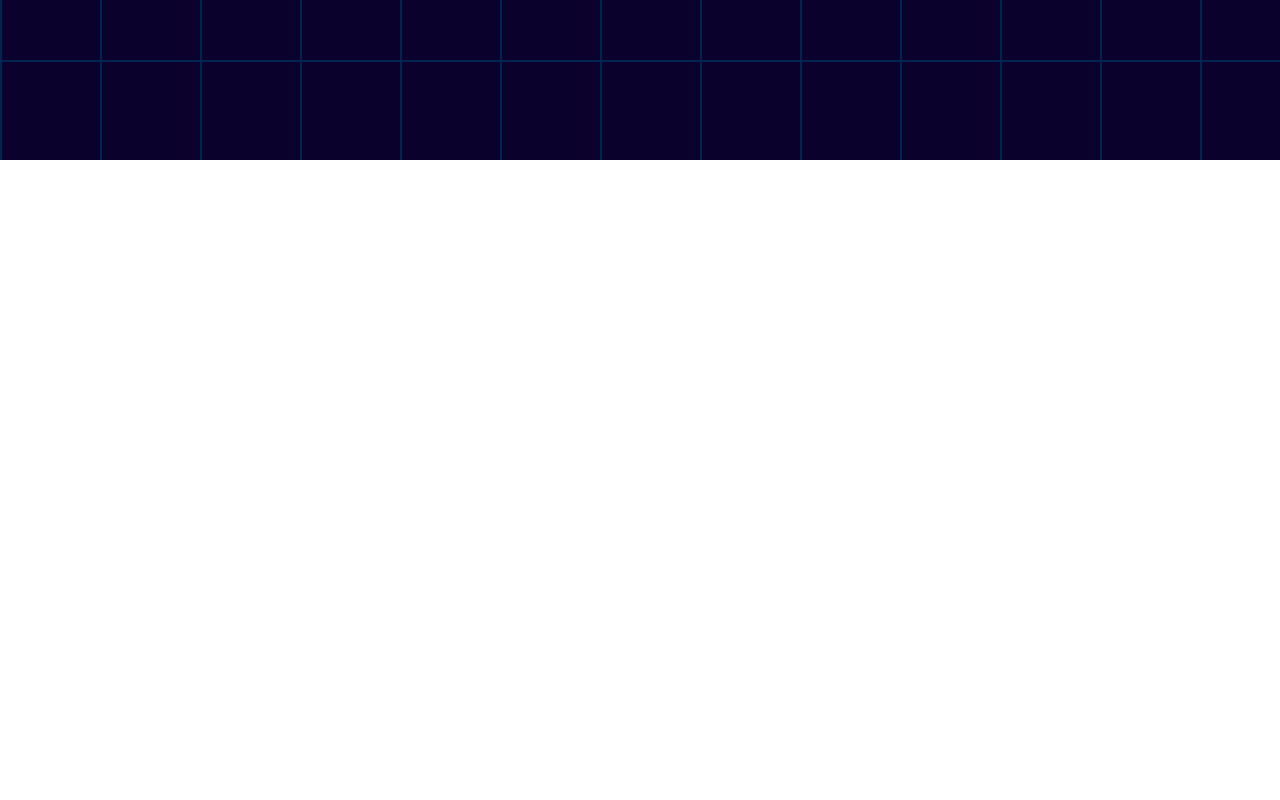
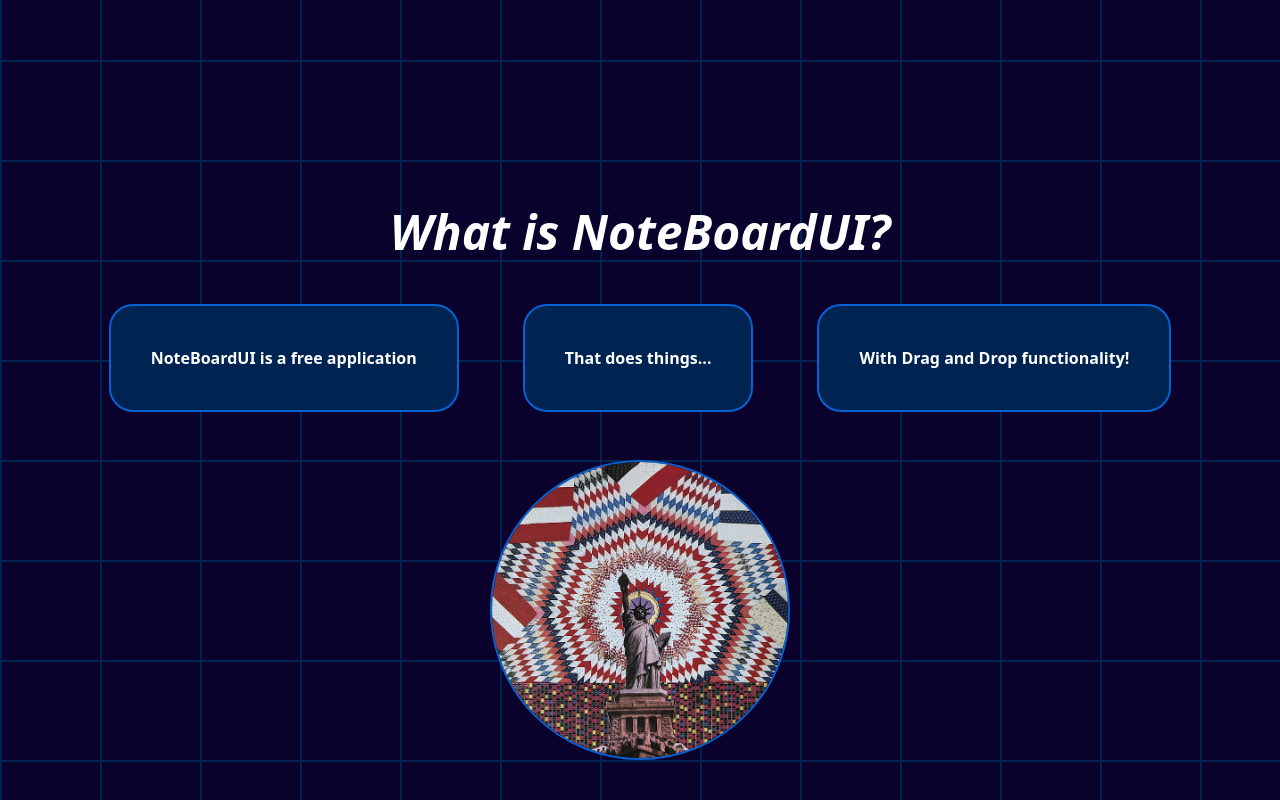
Before and after one commit to Bonyony/drag-and-drop, a React (Vite) app: page / in a window 1280 px wide. Shown: the part 640-1440 px from the top of the page. Before the commit the page ends 800 px from the top, so only its background shows below. Built offline with nearby package versions, Linux system fonts and the light colour scheme.

Commit message:
filled out home landing page

```diff
--- a/src/App.css
+++ b/src/App.css
@@ -0,0 +1,5 @@
+.overflow-handler {
+  overflow-x: hidden;
+  overflow-y: hidden;
+  position: relative;
+}
--- a/src/App.jsx
+++ b/src/App.jsx
@@ -7,11 +7,14 @@ import Info from "./pages/Info";
 function App() {
   return (
     <>
-      <Routes>
-        <Route path="/" element={<Home />} />
-        <Route path="/noteboard" element={<NoteBoard />} />
-        <Route path="/info" element={<Info />} />
-      </Routes>
+      {/* May need to change this overflow handler for the noteboard view */}
+      <div className="overflow-handler">
+        <Routes>
+          <Route path="/" element={<Home />} />
+          <Route path="/noteboard" element={<NoteBoard />} />
+          <Route path="/info" element={<Info />} />
+        </Routes>
+      </div>
     </>
   );
 }
--- /dev/null
+++ b/src/components/About.jsx
@@ -0,0 +1,31 @@
+import React from "react";
+
+const About = () => {
+  return (
+    <>
+      <div className="flex flex-col items-center">
+        <h2 className="mx-8 mt-12 text-5xl font-black italic text-white">
+          What is NoteBoardUI?
+        </h2>
+        <div className="text-center font-semibold flex flex-row mx-4">
+          <div className="bg-[#002451] p-10 mx-8 my-12 rounded-3xl border-[#0562d3] border-2">
+            <p className="text-white">NoteBoardUI is a free application</p>
+          </div>
+          <div className="bg-[#002451] p-10 mx-8 my-12 rounded-3xl border-[#0562d3] border-2">
+            <p className="text-white">That does things...</p>
+          </div>
+          <div className="bg-[#002451] p-10 mx-8 my-12 rounded-3xl border-[#0562d3] border-2">
+            <p className="text-white">With Drag and Drop functionality!</p>
+          </div>
+        </div>
+        <img
+          className="rounded-full max-h-[300px] mb-10 border-[#0562d3] border-2"
+          src="src/assets/images/lookingGlass.jpeg"
+          alt=""
+        />
+      </div>
+    </>
+  );
+};
+
+export default About;
--- a/src/components/index.js
+++ b/src/components/index.js
@@ -3,3 +3,4 @@ export { default as Sidebar } from "./Sidebar";
 export { default as MainView } from "./MainView";
 export { default as NoteItem } from "./NoteItem";
 export { default as Column } from "./Column";
+export { default as About } from "./About";
--- a/src/pages/Home.jsx
+++ b/src/pages/Home.jsx
@@ -1,12 +1,14 @@
 import React from "react";
 import { Link } from "react-router-dom";
+import { About } from "../components";
 import "../styles/home.css";
 
 const Home = () => {
   return (
     <>
-      <div className="home flex flex-col justify-center h-screen w-screen items-center">
-        <h1 className="text-5xl font-black italic text-white">NoteBoardUI</h1>
+      <div className="home">
+        <div className="flex flex-col justify-center h-screen w-screen items-center">
+          <h1 className="text-8xl font-black italic text-white">NoteBoardUI</h1>
           <Link
             to="/noteboard"
             className="m-5  text-white bg-[#163bab] hover:bg-[#1f50e2] font-semibold py-2 px-4 rounded transition-all duration-300"
@@ -14,6 +16,8 @@ const Home = () => {
             Go to the Note Board
           </Link>
         </div>
+        <About />
+      </div>
     </>
   );
 };
```
Lines whose indentation alone changed are shown as unchanged.
